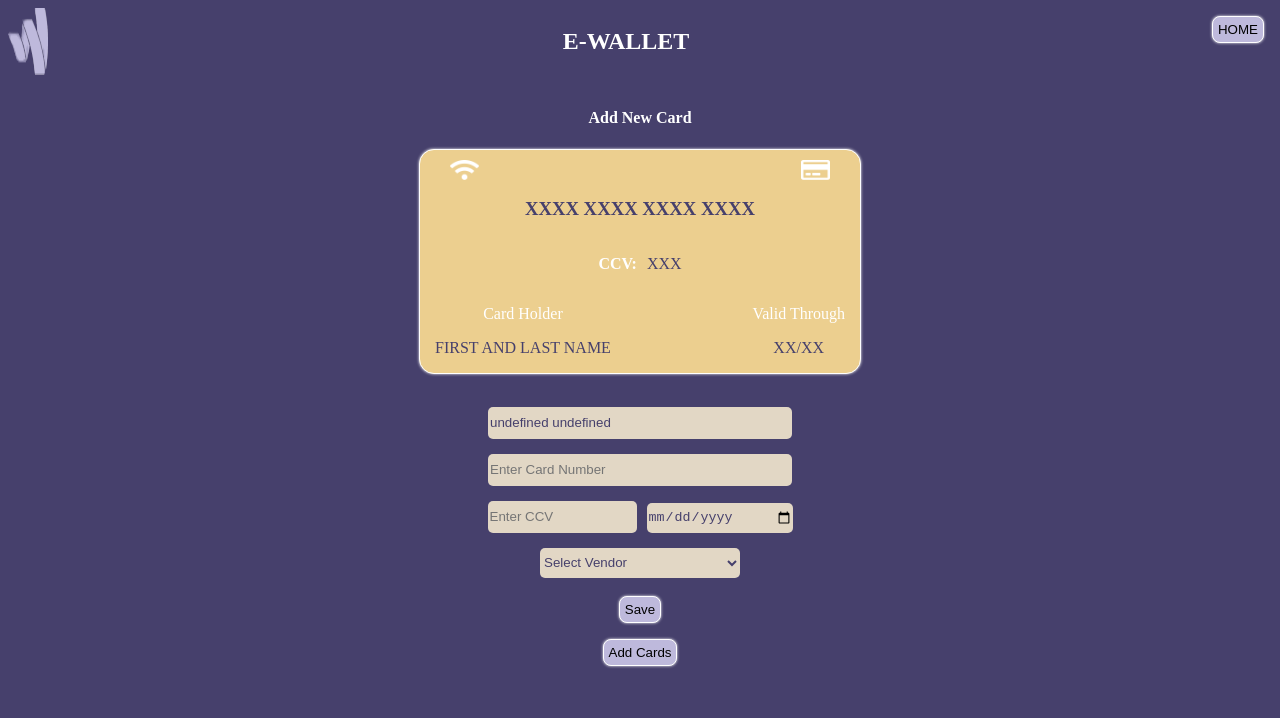
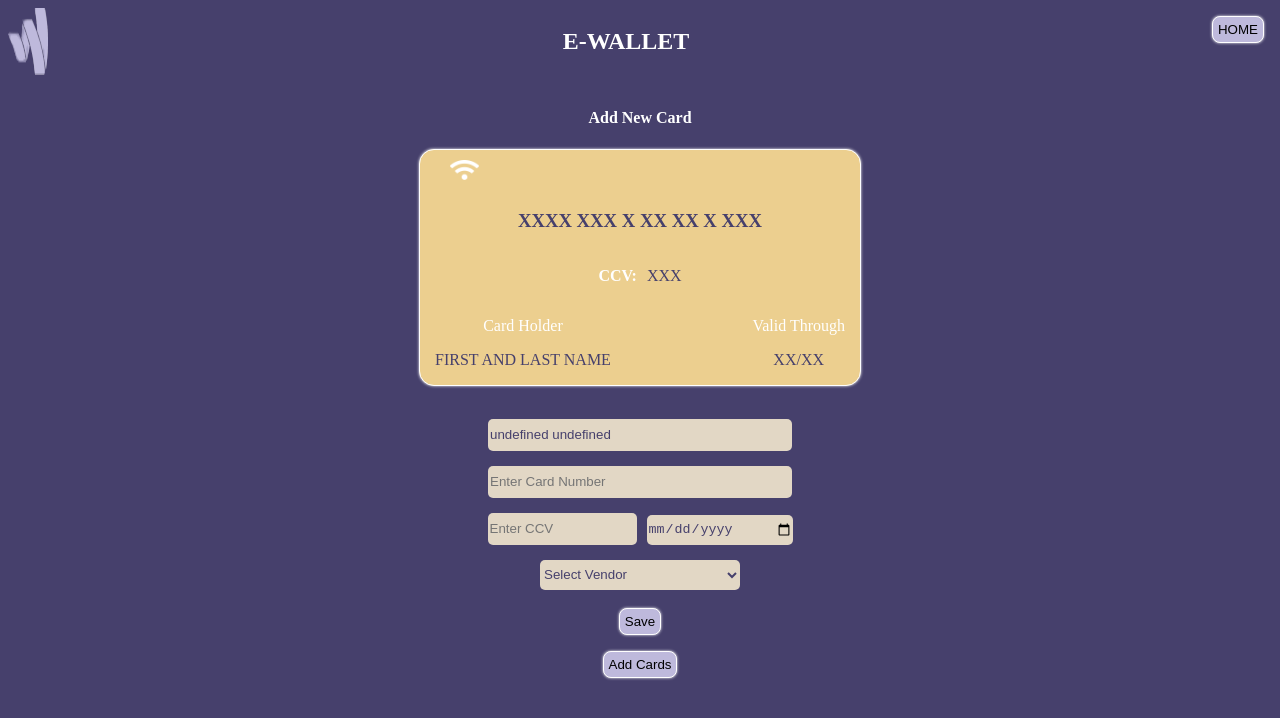
Before and after one commit to kristinaradovanovic/e-wallet-project, a React (Vite) app: page /new in a window 1280 px wide. Shown: the top 718 px of the page. Built offline with nearby package versions, Linux system fonts and the light colour scheme.

Commit message:
commit foutheen

```diff
--- a/src/features/NewCardExample.jsx
+++ b/src/features/NewCardExample.jsx
@@ -22,16 +22,18 @@ export const NewCardExample = ({ cardData }) => {
   const userText = cardData.name || "FIRST AND LAST NAME";
   const monthYear = getMonthYear(cardData.date);
 
+  const formattedCardNumber = cardNumber.replace(/(.{4})(?!$)/g, "$1 ");
+
   return (
     <div className="cardsWrap">
       <div className="cardWrapper">
         <div className="iconHolder">
           <img src={wifi} alt="" className="iconImage" />
-          <img src={cardIcon} alt="" className="iconImage" />
+          <p>{cardData.vendor}</p>
         </div>
 
         <div className="cardNumber">
-          <h3>{cardNumber}</h3>
+          <h3>{formattedCardNumber}</h3>
         </div>
 
         <div className="ccvHolder">
```
